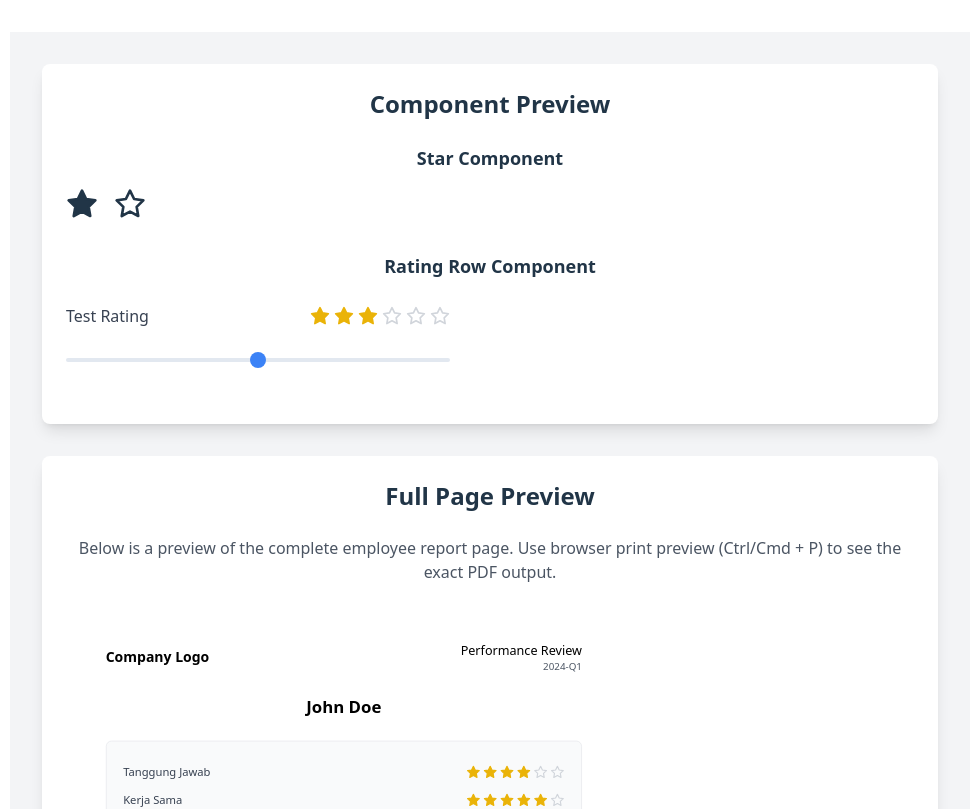
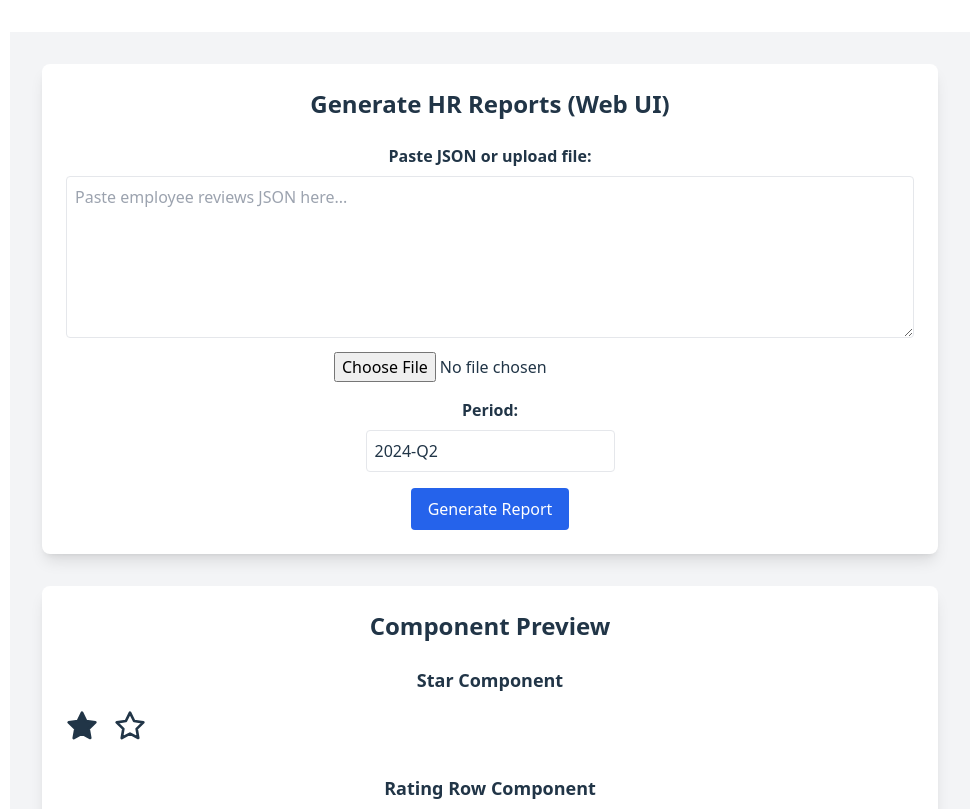
Before and after one commit to Tianrider/hre-automation, a React (Vite) app in the folder hr-report/: page / in a window 1280 px wide. Shown: the top 809 px of the page, without its empty margins (150-1129 px from the left). Built offline with nearby package versions, Linux system fonts and the light colour scheme.

Commit message:
Task 7.1

```diff
--- a/hr-report/src/App.tsx
+++ b/hr-report/src/App.tsx
@@ -4,13 +4,76 @@ import { RatingRow } from '@/components/RatingRow'
 import { EmployeeReportPage } from '@/components/EmployeeReportPage'
 import { sampleEmployee } from '@/data/sample'
 import './App.css'
+import { validateEmployeeReviewsSafe } from '@/utils/validation'
 
 function App() {
   const [rating, setRating] = useState(3)
+  const [jsonInput, setJsonInput] = useState('');
+  const [period, setPeriod] = useState('2024-Q2');
+  const [status, setStatus] = useState('');
+
+  const handleFileUpload = (e: React.ChangeEvent<HTMLInputElement>) => {
+    const file = e.target.files?.[0];
+    if (!file) return;
+    const reader = new FileReader();
+    reader.onload = (event) => {
+      setJsonInput(event.target?.result as string || '');
+    };
+    reader.readAsText(file);
+  };
+
+  const handleGenerate = () => {
+    let data;
+    try {
+      data = JSON.parse(jsonInput);
+    } catch (err) {
+      setStatus('Invalid JSON format.');
+      return;
+    }
+    const result = validateEmployeeReviewsSafe(data);
+    if (!result.success) {
+      setStatus('Validation failed: ' + JSON.stringify(result.errors));
+    } else {
+      setStatus(`Valid! ${result.data.length} employee reviews loaded.`);
+    }
+  };
 
   return (
     <div className="min-h-screen bg-gray-100 p-8">
       <div className="mx-auto max-w-4xl space-y-8">
+        {/* Minimal Web UI Section */}
+        <section className="rounded-lg bg-white p-6 shadow-lg">
+          <h2 className="mb-6 text-2xl font-bold">Generate HR Reports (Web UI)</h2>
+          <div className="mb-4">
+            <label className="block mb-2 font-semibold">Paste JSON or upload file:</label>
+            <textarea
+              className="w-full border rounded p-2 mb-2"
+              rows={6}
+              value={jsonInput}
+              onChange={e => setJsonInput(e.target.value)}
+              placeholder="Paste employee reviews JSON here..."
+            />
+            <input type="file" accept="application/json" onChange={handleFileUpload} />
+          </div>
+          <div className="mb-4">
+            <label className="block mb-2 font-semibold">Period:</label>
+            <input
+              className="border rounded p-2"
+              type="text"
+              value={period}
+              onChange={e => setPeriod(e.target.value)}
+              placeholder="2024-Q2"
+            />
+          </div>
+          <button
+            className="bg-blue-600 text-white px-4 py-2 rounded hover:bg-blue-700"
+            onClick={handleGenerate}
+          >
+            Generate Report
+          </button>
+          {status && <div className="mt-4 text-sm text-gray-700">{status}</div>}
+        </section>
+
         {/* Component Preview Section */}
         <section className="rounded-lg bg-white p-6 shadow-lg">
           <h2 className="mb-6 text-2xl font-bold">Component Preview</h2>
```
Also changed, not shown: 1 other file (tests, documents, lock files or other folders).
